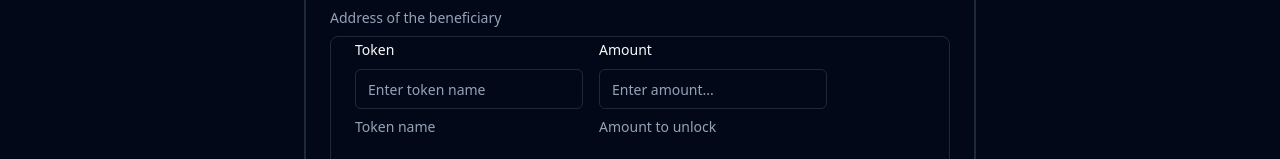
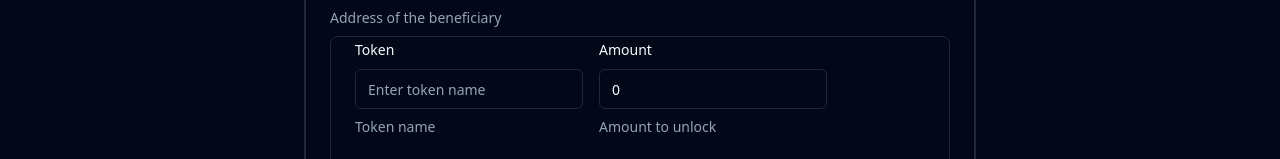
Before and after one commit to ADAOcommunity/cardano-vesting-dApp, a Next.js app in the folder frontend/: page /create in a window 1280 px wide. Shown: the part 342-501 px from the top of the page. Built offline with nearby package versions, Linux system fonts and the light colour scheme.

Commit message:
Fix some num values

```diff
--- a/frontend/components/form/schedule-form.tsx
+++ b/frontend/components/form/schedule-form.tsx
@@ -87,7 +87,7 @@ export function BeneficiarySchedule({ scheduleIndex, onRemove }: Props) {
                                     <FormItem>
                                         <FormLabel>Amount</FormLabel>
                                         <FormControl>
-                                            <Input onChange={(e) => form.setValue(`items.${scheduleIndex}.schedule.${index}.amount`, Number(e.target.value))} type="number" placeholder="Enter amount..." />
+                                            <Input value={form.getValues(`items.${scheduleIndex}.schedule.${index}.amount`)} onChange={(e) => form.setValue(`items.${scheduleIndex}.schedule.${index}.amount`, Number(e.target.value))} type="number" placeholder="Enter amount..." />
                                         </FormControl>
                                         <FormDescription>
                                             Amount to unlock
```
